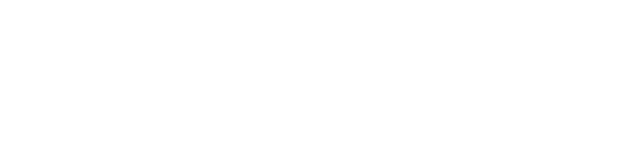
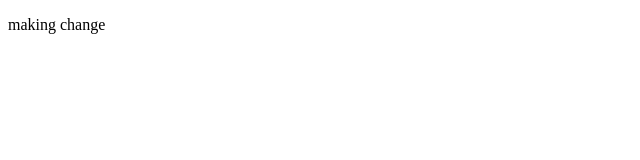
Before and after one commit to syedahafsa12/firstgithub, a plain HTML site: page index.html in a window 1280 px wide. Shown: the whole page, without its empty margins (0-640 px from the left). Drawn offline with Linux system fonts and the light colour scheme.

Commit message:
changed index file

```diff
--- a/index.html
+++ b/index.html
@@ -6,6 +6,6 @@
     <title>Document</title>
 </head>
 <body>
-
+   <p> making change </p>
 </body>
 </html>
```
